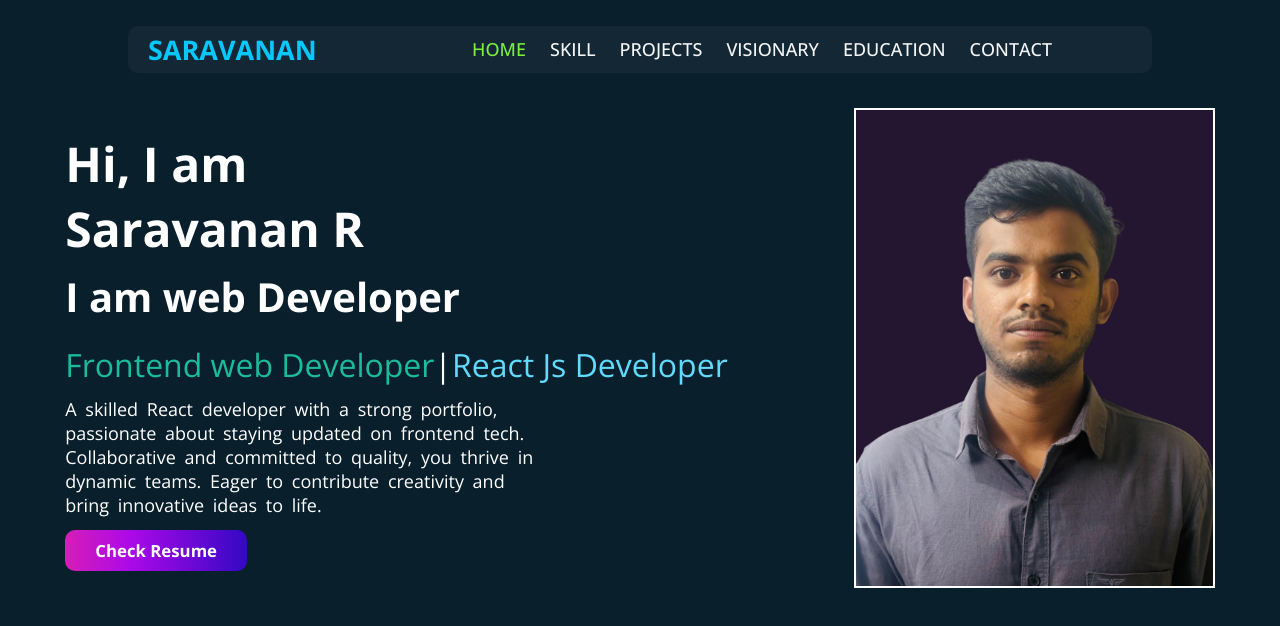
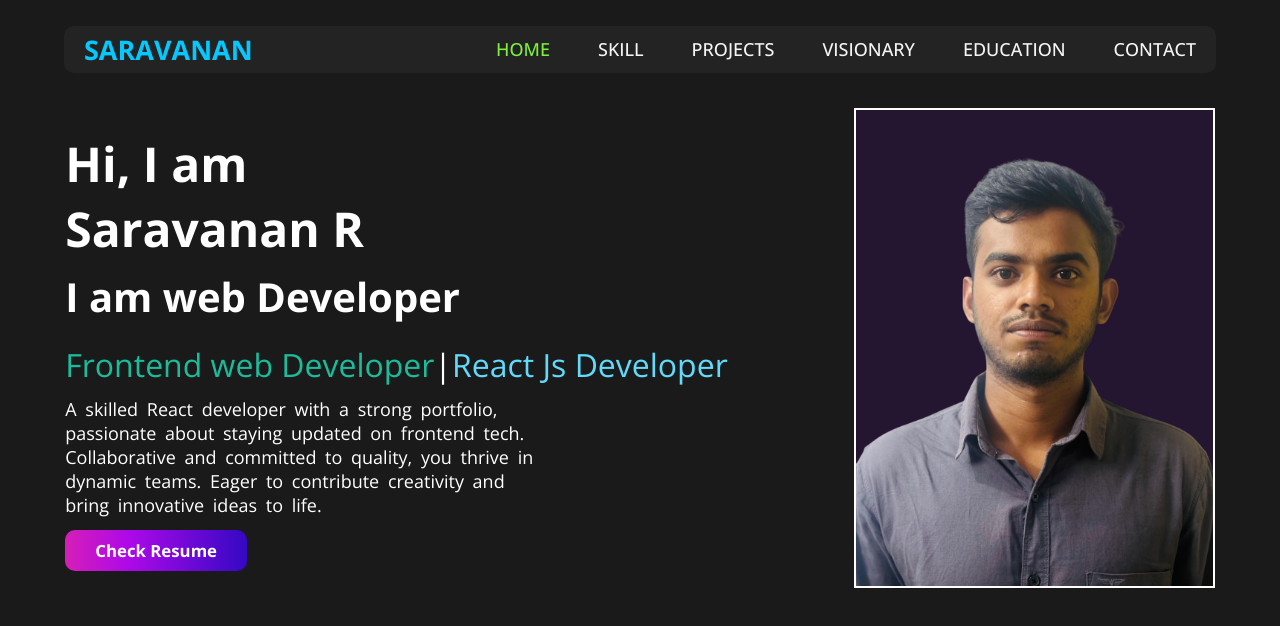
Before and after one commit to SARAVANAN8904/portfolio-1, a plain HTML site: page index.html in a window 1280 px wide. Drawn offline with nearby package versions, Linux system fonts and the light colour scheme; files whose address does not match are found by name; a web font is replaced by a local one.

Commit message:
some changes in style

```diff
--- a/css/style.css
+++ b/css/style.css
@@ -9,8 +9,9 @@ body {
     /* background-color: #1a1a1a; */
     /* background-color: rgb(36, 21, 44); */
     color: #fff;
-    background-color: #091f2c;
-    color: rgb(255, 255, 255);
+    /* background-color: #091f2c; */
+    background-color: #1a1a1a;
+
 
 }
 
@@ -18,7 +19,8 @@ body {
 #nav-main{
     display: flex;
     align-items: center;
-    width: 80%;
+    width: 90%;
+    max-width: 1200px;
     margin: auto;
     justify-content: space-between;
     margin-top: 2%;
@@ -41,7 +43,7 @@ body {
 }
 .nav-2 ul{
     display: flex;
-    padding-right: 80px;
+    gap: 24px;
 }
 .nav-2 ul li a{
     text-decoration: none;
@@ -57,7 +59,7 @@ body {
     color: #7cf03d;
 }
 
-@media (max-width:480px) {
+@media (max-width:380px) {
     #nav-main{
         width: 100%;
         padding: 10px;
@@ -136,8 +138,6 @@ body {
 .img{
     height: 60vh;
     border: solid 2px ;
-    border-color:linear-gradient(90deg, rgba(214, 30, 183, 1) 0%, rgba(173, 9, 232, 1) 35%, rgba(52, 8, 196, 1) 100%) ;
-
 }
 @media (max-width:480px) {
     .about-flex-div{
@@ -173,6 +173,7 @@ body {
     margin-top: 5%;
     padding: 10px;
     margin-bottom: 3%;
+    background-color: #091f2c;
 }
 
 .skill-container-1 {
```
Also changed, not shown: index.html (line endings or trailing spaces).
